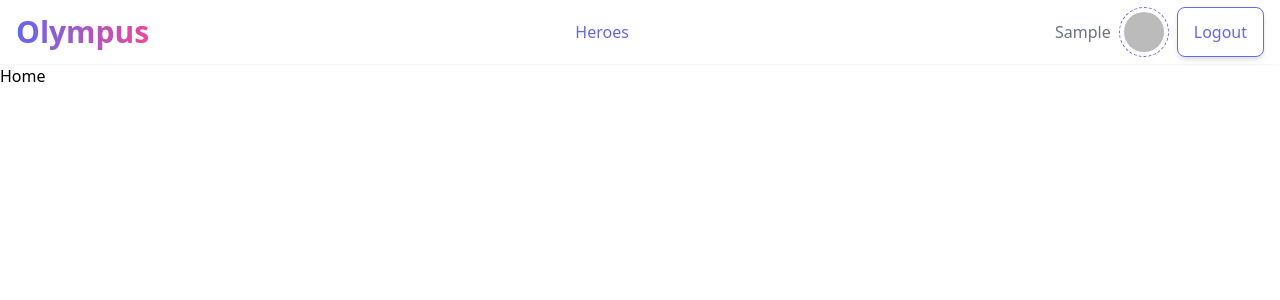
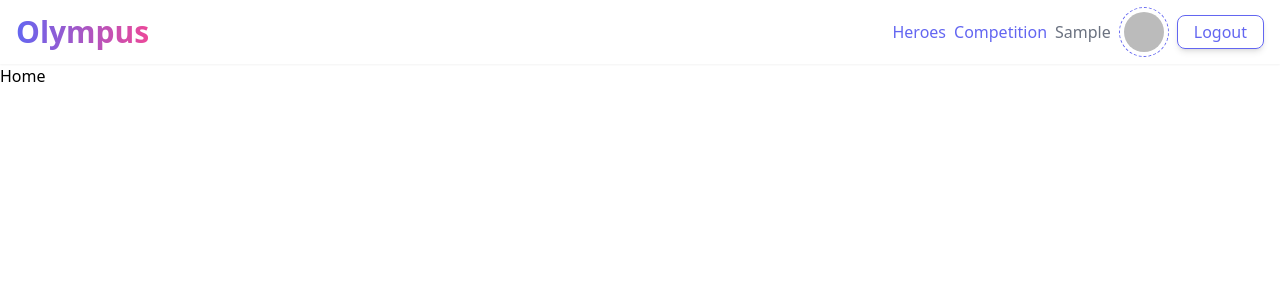
Before and after one commit to brayanyepesc/olympus, a Vue app: page / in a window 1280 px wide. Shown: the top 300 px of the page. Built offline with nearby package versions, Linux system fonts and the light colour scheme; no server answers; sample sign-in values are in the browser's storage.

Commit message:
feat: select a heroes to competition

```diff
--- a/src/common/presentation/molecules/Navbar.vue
+++ b/src/common/presentation/molecules/Navbar.vue
@@ -13,7 +13,6 @@ const userInformation = ref();
 
 onMounted(() => {
     onAuthStateChanged(firebaseAuth, (user) => {
-        console.log(user)
         isAuthenticated.value = !!user;
         userInformation.value = user;
     });
@@ -24,8 +23,8 @@ onMounted(() => {
 <template>
     <nav class="w-full h-16 shadow-sm flex justify-between items-center p-4">
         <Logo size="3xl" />
-        <NavbarLinksContainer />
-        <div class="flex space-x-2">
+        <div class="flex space-x-2 items-center">
+            <NavbarLinksContainer />
             <UserInfo v-if="isAuthenticated && userInformation" :userInformation="userInformation" />
             <AuthButton
                 :btnText="isAuthenticated ? 'Logout' : 'Login'"
--- a/src/common/presentation/molecules/UserInfo.vue
+++ b/src/common/presentation/molecules/UserInfo.vue
@@ -1,15 +1,16 @@
 <script lang="ts" setup>
 import { getFirstName } from '../../utils/getFirstname';
 
-    const { userInformation } = defineProps<{ userInformation: { photoURL: string, displayName: string } }>()
-    console.log(userInformation.photoURL)
+const { userInformation } = defineProps<{ userInformation: { photoURL: string, displayName: string } }>()
 </script>
 
 <template>
     <div class="flex items-center space-x-2">
-        <span v-if="userInformation.displayName" class="text-gray-500">{{ getFirstName(userInformation.displayName) }}</span>
+        <span v-if="userInformation.displayName" class="text-gray-500">{{ getFirstName(userInformation.displayName)
+            }}</span>
         <div class="rounded-full p-1 border border-dashed border-indigo-500">
-            <img v-if="userInformation.photoURL" :src="userInformation.photoURL" alt="Profile picture from Google" class="w-10 h-10 rounded-full">
+            <img v-if="userInformation.photoURL" :src="userInformation.photoURL" alt="Profile picture from Google"
+                class="w-10 h-10 rounded-full">
         </div>
     </div>
 </template>
--- a/src/common/utils/navigationLinks.ts
+++ b/src/common/utils/navigationLinks.ts
@@ -3,5 +3,10 @@ export const navigationLinks = [
         id: 'heroes',
         name: 'Heroes',
         path: '/heroes'
+    },
+    {
+        id: 'competition',
+        name: 'Competition',
+        path: '/competition'
     }
 ]
--- a/src/heroes/presentation/molecules/HeroesActionsBtns.vue
+++ b/src/heroes/presentation/molecules/HeroesActionsBtns.vue
@@ -20,10 +20,6 @@ const handleDelete = async () => {
 
 <template>
     <div class="flex gap-4 absolute -bottom-5 -right-5">
-        <button
-            class="flex justify-center items-center w-10 h-10 rounded-full bg-indigo-500 text-white hover:bg-indigo-800">
-            <PencilIcon class="w-4 h-4" />
-        </button>
         <button @click="handleDelete"
             class="flex justify-center items-center w-10 h-10 bg-gray-400 rounded-full text-white hover:bg-gray-500">
             <TrashIcon class="w-4 h-4" />
--- /dev/null
+++ b/src/heroes/presentation/templates/Competition.vue
@@ -0,0 +1,22 @@
+<script lang="ts" setup>
+import { onMounted, ref } from 'vue';
+import { useGetHeroes } from '../hooks/useGetHeroes.hook';
+import { Hero } from '../../domain/Heroes.entity';
+const heroes = ref<Hero[]>([]);
+
+const { getHeroes, isLoading } = useGetHeroes();
+onMounted(async () => {
+    const fetchedHeroes = await getHeroes();
+    heroes.value = fetchedHeroes || [];
+});
+</script>
+
+<template>
+    select only one three of the following heroes
+    <div class="grid grid-cols-3 gap-4">
+        <div v-for="hero in heroes" :key="hero.id" class="flex flex-col items-center">
+            <span class="text-gray-500">{{ hero.name }}</span>
+            <button class="bg-gray-400 text-white rounded-full p-1">Select</button>
+        </div>
+    </div>
+</template>
--- a/src/router/router.ts
+++ b/src/router/router.ts
@@ -5,12 +5,14 @@ import { firebaseAuth } from '../firebase/firebase';
 import Heroes from '../heroes/presentation/templates/Heroes.vue';
 import CreateHeroes from '../heroes/presentation/templates/CreateHeroes.vue';
 import ViewHero from '../heroes/presentation/templates/ViewHero.vue';
+import Competition from '../heroes/presentation/templates/Competition.vue';
 
 const routes = [
   { path: '/', component: Home },
   { path: '/heroes', component: Heroes, meta: { requiresAuth: true } },
   { path: '/heroes/create', component: CreateHeroes, meta: { requiresAuth: true } },
   { path: '/heroes/details/:id', component: ViewHero, meta: { requiresAuth: true } },
+  { path: '/competition', component: Competition, meta: { requiresAuth: true } },
 ]
 
 const router = createRouter({
```
